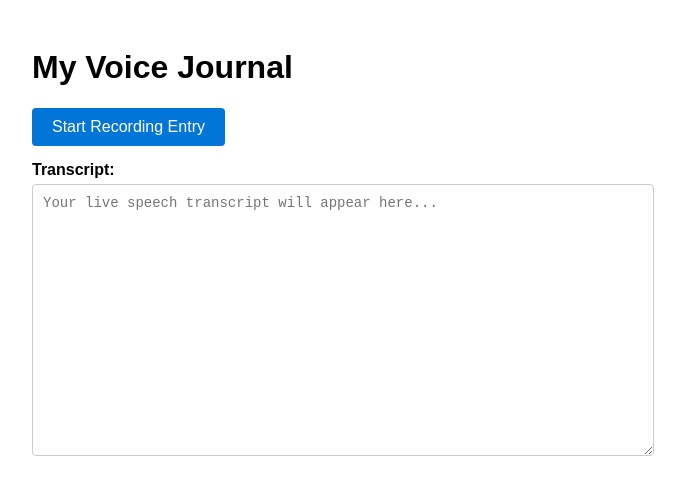
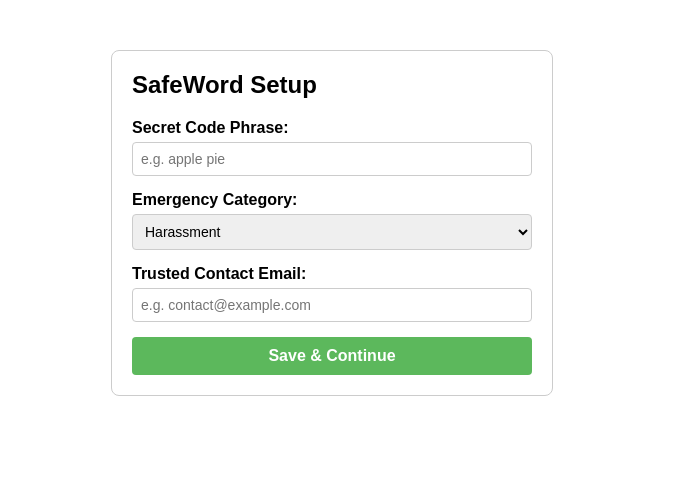
Before and after one commit to Deep-keni/safeword-app, a Next.js app: page / in a window 1280 px wide. Shown: the top 494 px of the page, without its empty margins (308-993 px from the left). Built offline with nearby package versions, Linux system fonts and the light colour scheme.

Commit message:
Feature: Implement Setup Screen, debounced validation, and silent emergency trigger

```diff
--- a/pages/index.js
+++ b/pages/index.js
@@ -1,15 +1,38 @@
 import { useState, useEffect, useRef } from 'react';
 
 export default function Home() {
+  const [isMounted, setIsMounted] = useState(false);
+  const [setupData, setSetupData] = useState(null);
+  const [isSetupComplete, setIsSetupComplete] = useState(false);
+
   const [isSupported, setIsSupported] = useState(true);
   const [isRecording, setIsRecording] = useState(false);
   const [transcript, setTranscript] = useState('');
+  const [emergencyTriggered, setEmergencyTriggered] = useState(false);
 
   const recognitionRef = useRef(null);
   const isRecordingRef = useRef(false);
   const cumulativeTranscriptRef = useRef('');
   const currentSessionTranscriptRef = useRef('');
 
+  // Hydration guard and localStorage read
+  useEffect(() => {
+    setIsMounted(true);
+    const stored = localStorage.getItem('safeword_setup');
+    if (stored) {
+      try {
+        const data = JSON.parse(stored);
+        if (data.codePhrase && data.emergencyCategory && data.trustedEmail) {
+          setSetupData(data);
+          setIsSetupComplete(true);
+        }
+      } catch (e) {
+        console.error('Error loading setup data:', e);
+      }
+    }
+  }, []);
+
+  // Initialize Speech Recognition
   useEffect(() => {
     const SpeechRecognition = window.SpeechRecognition || window.webkitSpeechRecognition;
     if (!SpeechRecognition) {
@@ -45,11 +68,9 @@ export default function Home() {
     };
 
     rec.onend = () => {
-      // Commit the current session's final text to cumulative transcript
       cumulativeTranscriptRef.current += currentSessionTranscriptRef.current;
       currentSessionTranscriptRef.current = '';
 
-      // Auto-restart if we are still supposed to be recording
       if (isRecordingRef.current) {
         setTimeout(() => {
           if (isRecordingRef.current) {
@@ -70,10 +91,104 @@ export default function Home() {
       try {
         rec.stop();
       } catch (e) {
-        // Ignore errors when stopping an inactive instance
+        // Ignore errors on cleanup stop
       }
     };
   }, []);
+
+  // Debounced API Check Flow
+  useEffect(() => {
+    if (!isRecording || !transcript || !setupData?.codePhrase || emergencyTriggered) return;
+
+    // Set a 2-second debounce timer
+    const timer = setTimeout(() => {
+      const words = transcript.trim().split(/\s+/);
+      if (words.length === 0 || words[0] === "") return;
+
+      // Extract the last ~15 words
+      const last15Words = words.slice(-15).join(' ');
+
+      checkSafeWord(last15Words);
+    }, 2000);
+
+    return () => clearTimeout(timer);
+  }, [transcript, isRecording, setupData, emergencyTriggered]);
+
+  const checkSafeWord = async (textSegment) => {
+    try {
+      console.log(`[Debug] Checking semantic match for: "${textSegment}" (Code Phrase: "${setupData.codePhrase}")`);
+      const res = await fetch('/api/checkSafeWord', {
+        method: 'POST',
+        headers: {
+          'Content-Type': 'application/json',
+        },
+        body: JSON.stringify({
+          transcript: textSegment,
+          codePhrase: setupData.codePhrase,
+        }),
+      });
+
+      if (!res.ok) {
+        throw new Error(`API check failed: ${res.status}`);
+      }
+
+      const data = await res.json();
+      console.log(`[Debug] API Response Score: ${data.score}, Matched: ${data.matched}`);
+
+      if (data.matched) {
+        handleEmergencyTrigger(data.score);
+      }
+    } catch (e) {
+      console.error('Error checking safe word:', e);
+    }
+  };
+
+  const handleEmergencyTrigger = (score) => {
+    if (emergencyTriggered) return; // rate limit: fire only once per session
+    setEmergencyTriggered(true);
+
+    console.log('🚨 [SILENT EMERGENCY TRIGGERED] 🚨');
+    console.log(`- Match Score: ${score}`);
+    console.log(`- Category: ${setupData.emergencyCategory}`);
+    console.log(`- Trusted Contact: ${setupData.trustedEmail}`);
+    // TODO: Wire geolocation and EmailJS notification in the next phase
+  };
+
+  const handleSaveSetup = (e) => {
+    e.preventDefault();
+    const formData = new FormData(e.target);
+    const codePhrase = formData.get('codePhrase').trim();
+    const emergencyCategory = formData.get('emergencyCategory');
+    const trustedEmail = formData.get('trustedEmail').trim();
+
+    if (!codePhrase || !trustedEmail) {
+      alert('Please fill out all fields.');
+      return;
+    }
+
+    const data = { codePhrase, emergencyCategory, trustedEmail };
+    localStorage.setItem('safeword_setup', JSON.stringify(data));
+    setSetupData(data);
+    setIsSetupComplete(true);
+  };
+
+  const handleResetSetup = () => {
+    // Stop recording first
+    if (isRecording) {
+      isRecordingRef.current = false;
+      setIsRecording(false);
+      if (recognitionRef.current) {
+        recognitionRef.current.stop();
+      }
+    }
+    localStorage.removeItem('safeword_setup');
+    setSetupData(null);
+    setIsSetupComplete(false);
+    setEmergencyTriggered(false);
+    setTranscript('');
+    cumulativeTranscriptRef.current = '';
+    currentSessionTranscriptRef.current = '';
+  };
 
   const handleToggleRecording = () => {
     if (!recognitionRef.current) return;
@@ -96,9 +211,86 @@ export default function Home() {
     }
   };
 
+  if (!isMounted) {
+    return null; // Hydration guard
+  }
+
+  // Setup Screen
+  if (!isSetupComplete) {
+    return (
+      <div style={{ padding: '20px', fontFamily: 'sans-serif', maxWidth: '400px', margin: '50px auto', border: '1px solid #ccc', borderRadius: '8px' }}>
+        <h2 style={{ marginTop: 0 }}>SafeWord Setup</h2>
+        <form onSubmit={handleSaveSetup} style={{ display: 'flex', flexDirection: 'column', gap: '15px' }}>
+          <div style={{ display: 'flex', flexDirection: 'column', gap: '5px' }}>
+            <label htmlFor="codePhrase" style={{ fontWeight: 'bold' }}>Secret Code Phrase:</label>
+            <input
+              type="text"
+              id="codePhrase"
+              name="codePhrase"
+              required
+              placeholder="e.g. apple pie"
+              style={{ padding: '8px', fontSize: '14px', borderRadius: '4px', border: '1px solid #ccc' }}
+            />
+          </div>
+
+          <div style={{ display: 'flex', flexDirection: 'column', gap: '5px' }}>
+            <label htmlFor="emergencyCategory" style={{ fontWeight: 'bold' }}>Emergency Category:</label>
+            <select
+              id="emergencyCategory"
+              name="emergencyCategory"
+              style={{ padding: '8px', fontSize: '14px', borderRadius: '4px', border: '1px solid #ccc' }}
+            >
+              <option value="Harassment">Harassment</option>
+              <option value="Kidnapping">Kidnapping</option>
+              <option value="Medical">Medical</option>
+              <option value="Other">Other</option>
+            </select>
+          </div>
+
+          <div style={{ display: 'flex', flexDirection: 'column', gap: '5px' }}>
+            <label htmlFor="trustedEmail" style={{ fontWeight: 'bold' }}>Trusted Contact Email:</label>
+            <input
+              type="email"
+              id="trustedEmail"
+              name="trustedEmail"
+              required
+              placeholder="e.g. contact@example.com"
+              style={{ padding: '8px', fontSize: '14px', borderRadius: '4px', border: '1px solid #ccc' }}
+            />
+          </div>
+
+          <button
+            type="submit"
+            style={{
+              padding: '10px',
+              fontSize: '16px',
+              cursor: 'pointer',
+              backgroundColor: '#5cb85c',
+              color: 'white',
+              border: 'none',
+              borderRadius: '4px',
+              fontWeight: 'bold'
+            }}
+          >
+            Save & Continue
+          </button>
+        </form>
+      </div>
+    );
+  }
+
+  // Voice Journal Screen
   return (
     <div style={{ padding: '20px', fontFamily: 'sans-serif', maxWidth: '600px', margin: '0 auto' }}>
-      <h1>My Voice Journal</h1>
+      <div style={{ display: 'flex', justifyContent: 'space-between', alignItems: 'center' }}>
+        <h1>My Voice Journal</h1>
+        <button
+          onClick={handleResetSetup}
+          style={{ background: 'none', border: 'none', color: '#0275d8', cursor: 'pointer', textDecoration: 'underline', padding: 0 }}
+        >
+          Reset Setup
+        </button>
+      </div>
 
       {!isSupported ? (
         <div style={{ color: 'red', marginBottom: '20px' }}>
```
